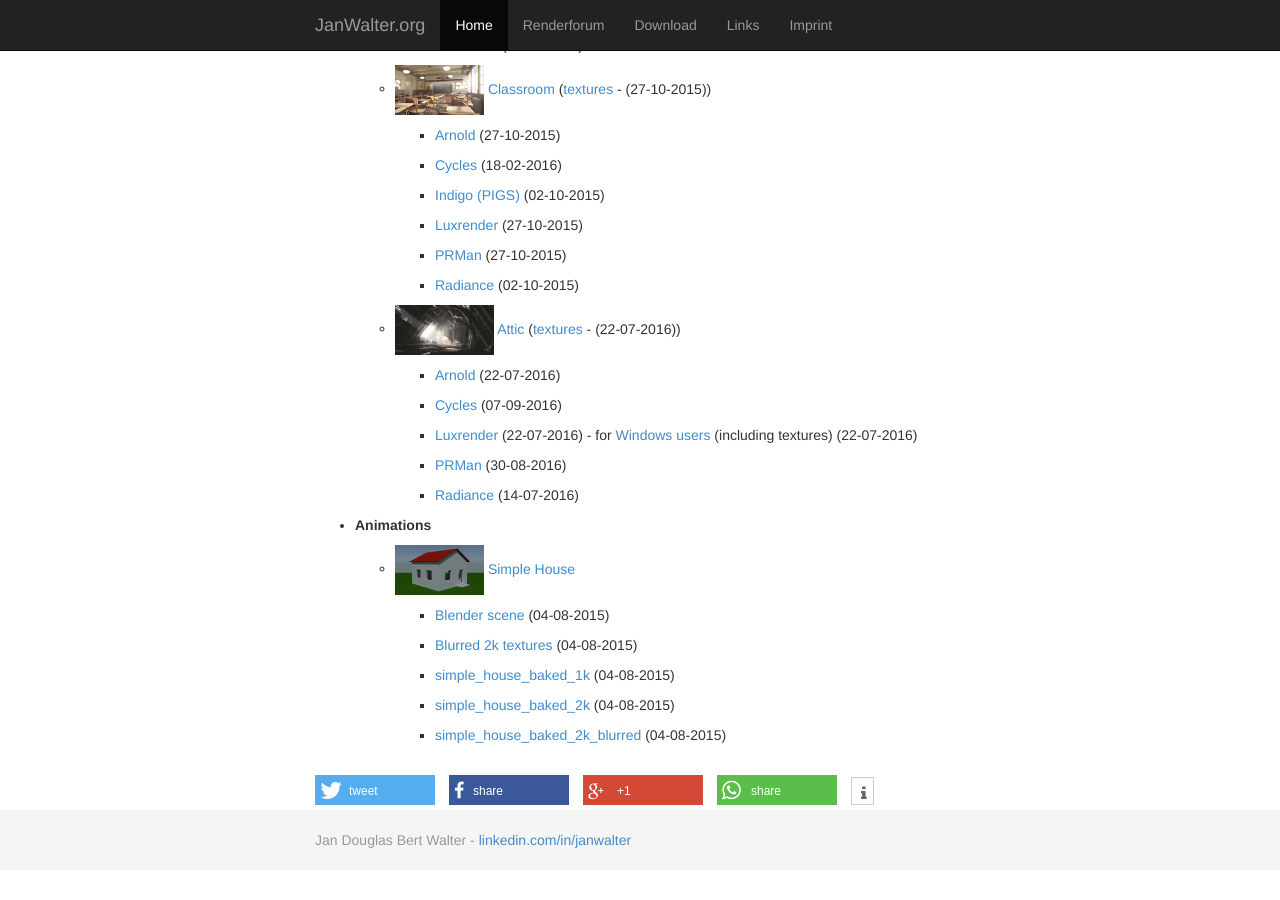
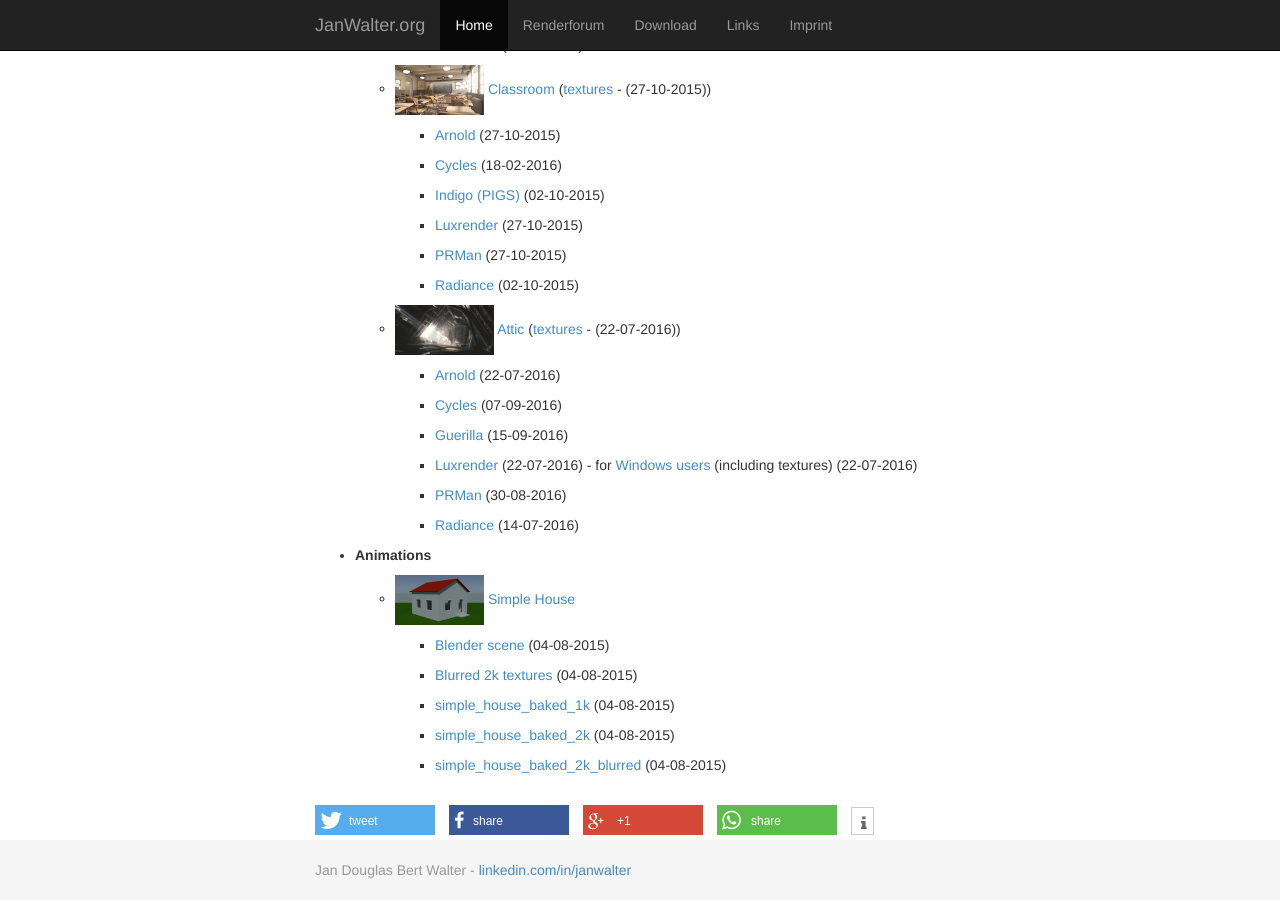
Before and after one commit to wahn/jan_walter_org, a Jekyll site: the page built from download/index.md, in a window 1280 px wide and 900 px high, scrolled down 4335 px. Built offline with Jekyll 4.4.1, drawn with Linux system fonts in a browser that asks for light colours; Markdown is read by kramdown in place of the engine named in the settings; before the commit the page ends 5205 px from its top, so only the background shows below that.

Commit message:
Provide download link for Guerilla scene format.

```diff
--- a/download/index.md
+++ b/download/index.md
@@ -341,6 +341,8 @@ Download
 
         + [Cycles](https://www.janwalter.org/Download/Scenes/attic_blend.tar.gz) (07-09-2016)
 
+        + [Guerilla](https://www.janwalter.org/Download/Scenes/attic_guerilla.zip) (15-09-2016)
+
         + [Luxrender](https://www.janwalter.org/Download/Scenes/attic_lxs.tar.gz) (22-07-2016) - for [Windows users](https://www.janwalter.org/Download/Scenes/attic_lxs.7z) (including textures) (22-07-2016)
 
         + [PRMan](https://www.janwalter.org/Download/Scenes/attic_rib.tar.gz) (30-08-2016)
```
